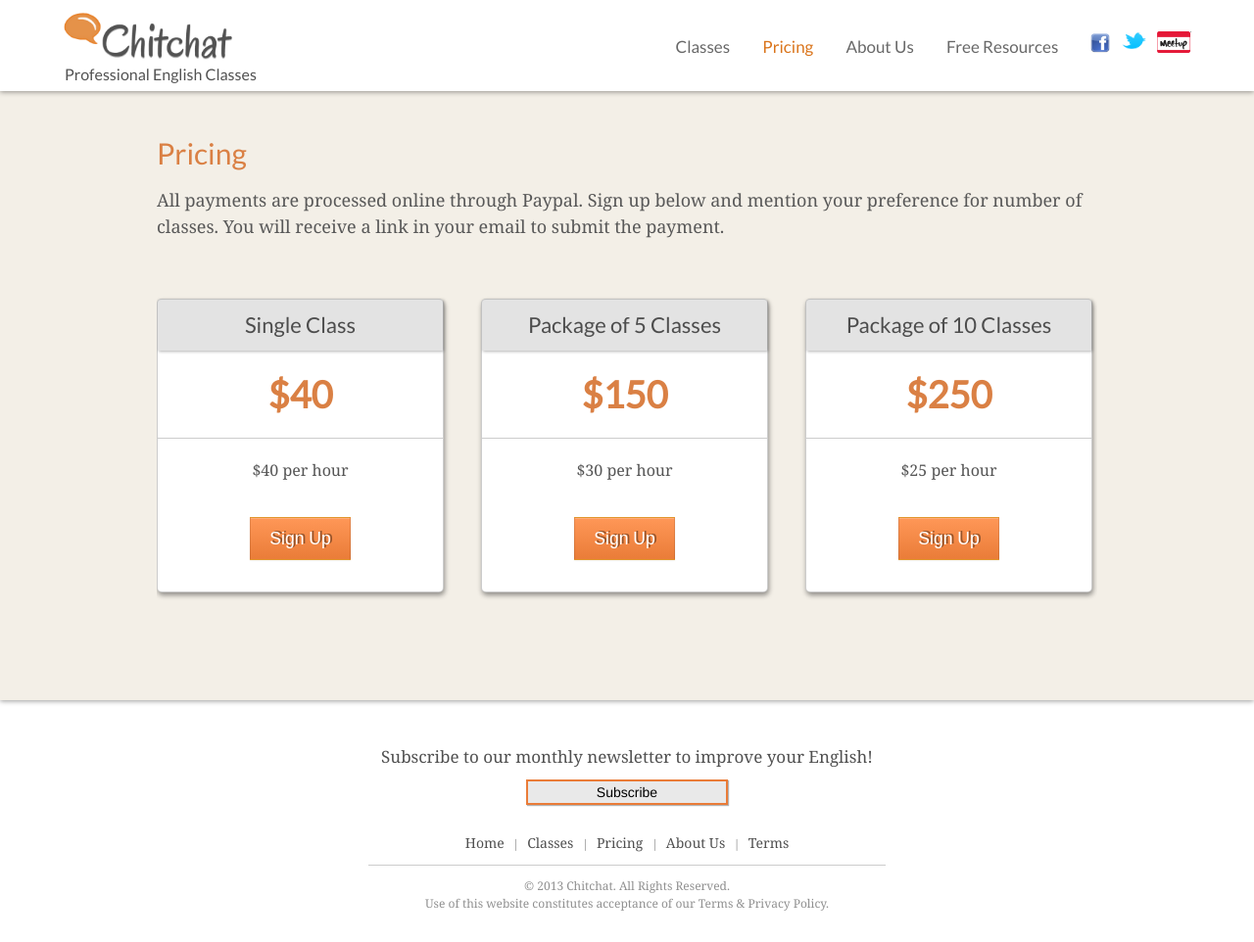
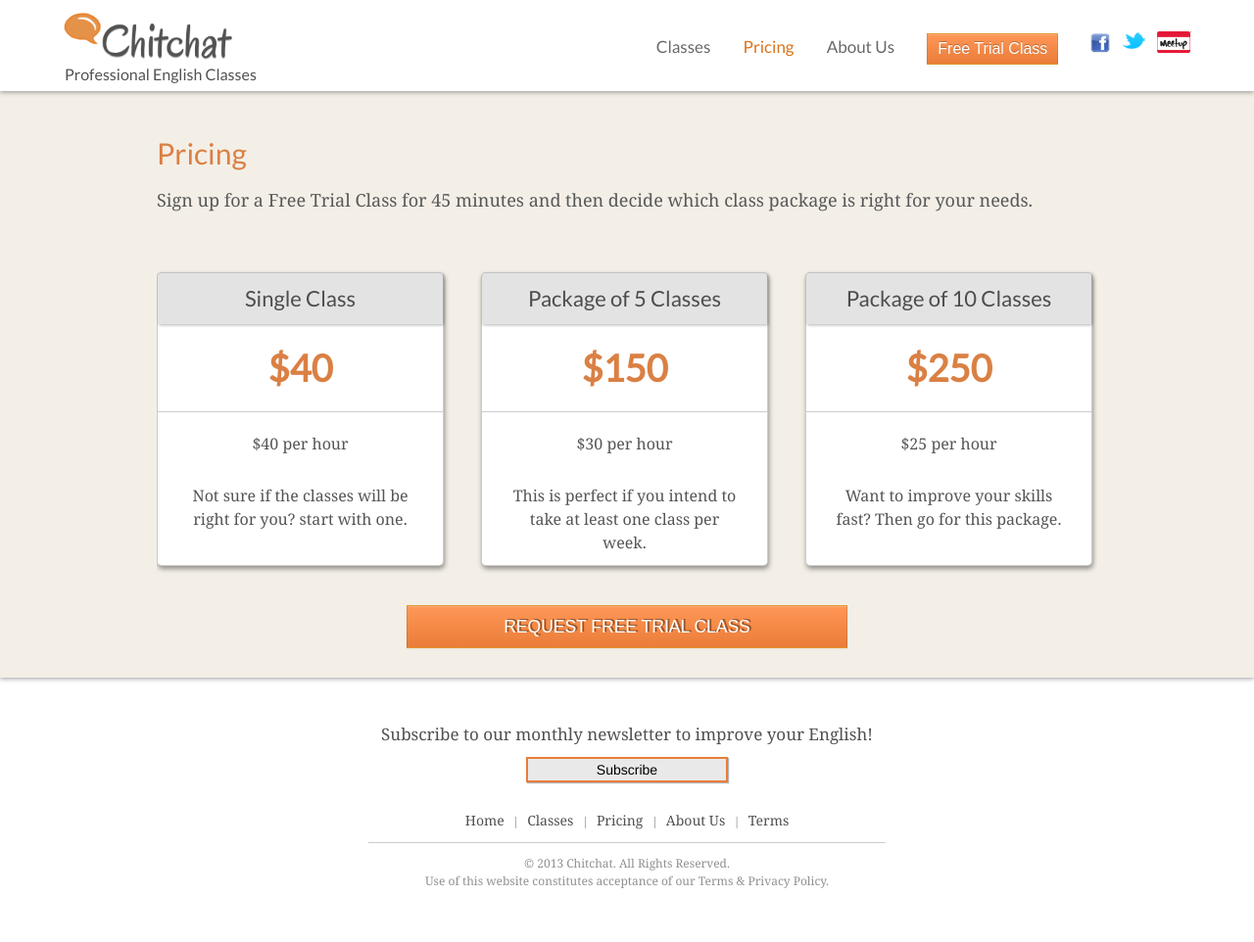
Before and after one commit to moumitasen/chitchat, a website: page public/pricing.html in a window 1280 px wide. Shown: the whole page at 98% size. After the commit the page ends 939 px from the top, so only its background shows below. Drawn offline with Linux system fonts and the light colour scheme; a script that the page names is missing; a web font is replaced by a local one.

Commit message:
Adding Free Trial Class

```diff
--- a/public/css/chitchat.css
+++ b/public/css/chitchat.css
@@ -413,7 +413,7 @@ footer{
 	overflow:hidden;
 	margin: auto;
 	padding-top: 60px;
-	padding-bottom: 80px;
+	padding-bottom: 40px;
 	font-family: georgia;
 	color: rgb(77, 77, 77);
 }
--- a/public/pricing.html
+++ b/public/pricing.html
@@ -45,8 +45,8 @@
 				<li><a href="classes.html">Classes</a></li>
 				<li><a href="pricing.html">Pricing</a></li>
 				<li><a id="aboutUsButton" href="about.html">About Us </a></li>
-				<li><a id="tipsButton" class="resources" href="http://moumita.wufoo.com/forms/m7x4z5/"> Free Resources</a></li>
-
+				<!-- <li><a id="tipsButton" class="resources" href="http://moumita.wufoo.com/forms/m7x4z5/"> Free Resources</a></li> -->
+				<li><a id="signUpButton" href="http://moumita.wufoo.com/forms/z7x4m1" role="button" class="btn btn-warning btn-mini" style="text-decoration:none">Free Trial Class</a> </li>
 
 				<li> <a href="https://www.facebook.com/chitchatenglishclasses" target="_blank">
 						<div class="social_media facebook" style="display:inline"> <img src ="images/fb.png" style="width:20px"/></div>
@@ -75,7 +75,8 @@
 
 				<div class="class_header">
 					<h2>Pricing</h2>
-					<h3>All payments are processed online through Paypal. Sign up below and mention your preference for number of classes. You will receive a link in your email to submit the payment. </h3>
+					<!-- <h3>All payments are processed online through Paypal. Sign up below and mention your preference for number of classes. You will receive a link in your email to submit the payment. </h3> -->
+					<h3>Sign up for a Free Trial Class for 45 minutes and then decide which class package is right for your needs. </h3>
 				</div>
 
 				<div class="pricing_container">
@@ -85,10 +86,8 @@
 				     	<h1>$40 </h1>
 				     	<hr>
 				     	<h3> $40 per hour</h3>
-				     	<br><br>
-				        <a role="button" class="fancybox fancybox.iframe btn btn-warning btn-large"  style="text-decoration:none" data-fancybox-width="600" data-fancybox-height="900" id="wufoo-form" href="http://moumita.wufoo.com/forms/z7x4m1"> Sign Up </a>
-				        <br><br>
-				        <!-- <p>Not sure if the classes will be right for you? start with one. </p> -->
+				        <p>Not sure if the classes will be right for you? start with one. </p>
+				        <!-- <a role="button" class="fancybox fancybox.iframe btn btn-warning btn-large"  style="text-decoration:none" data-fancybox-width="600" data-fancybox-height="900" id="wufoo-form" href="http://moumita.wufoo.com/forms/z7x4m1"> Sign Up </a> -->
 				     </div>
 
 				     <div class="pricing_box">
@@ -96,10 +95,8 @@
 				        <h1>$150 </h1>
 				        <hr>
 				        <h3> $30 per hour </h3>
-				        <br><br>
-				        <a role="button" class="fancybox fancybox.iframe btn btn-warning btn-large"  style="text-decoration:none" data-fancybox-width="600" data-fancybox-height="900" id="wufoo-form" href="http://moumita.wufoo.com/forms/z7x4m1"> Sign Up </a>
-				        <br><br>
-				        <!-- <p>This is perfect if you intend to take one class per week. </p> -->
+				        <p>This is perfect if you intend to take at least one class per week. </p>
+				        <!-- <a role="button" class="fancybox fancybox.iframe btn btn-warning btn-large"  style="text-decoration:none" data-fancybox-width="600" data-fancybox-height="900" id="wufoo-form" href="http://moumita.wufoo.com/forms/z7x4m1"> Sign Up </a> -->
 				     </div>
 
 				     <div class="pricing_box">
@@ -107,13 +104,13 @@
 				     	<h1>$250 </h1>
 				     	<hr>
 				     	<h3>$25 per hour</h3>
-				     	<br><br>
-				        <a role="button" class="fancybox fancybox.iframe btn btn-warning btn-large"  style="text-decoration:none" data-fancybox-width="600" data-fancybox-height="900" id="wufoo-form" href="http://moumita.wufoo.com/forms/z7x4m1"> Sign Up </a>
-				        <br><br>
+				     	<p>Want to improve your skills fast? Then go for this package. </p>
+				        <!-- <a role="button" class="fancybox fancybox.iframe btn btn-warning btn-large"  style="text-decoration:none" data-fancybox-width="600" data-fancybox-height="900" id="wufoo-form" href="http://moumita.wufoo.com/forms/z7x4m1"> Sign Up </a> -->
 				     </div>
 
+				 </div>
 
-				 </div>
+				 <a id="signUpButton" href="http://moumita.wufoo.com/forms/z7x4m1" role="button" class="btn btn-warning btn-large" style="text-decoration:none; display:block; width:450px;margin:0 auto;">REQUEST FREE TRIAL CLASS</a>
 
 			</div>
 		</div>
```
Also changed, not shown: public/classes.html (+5 -5 lines), public/index.html (+4 -2 lines).
